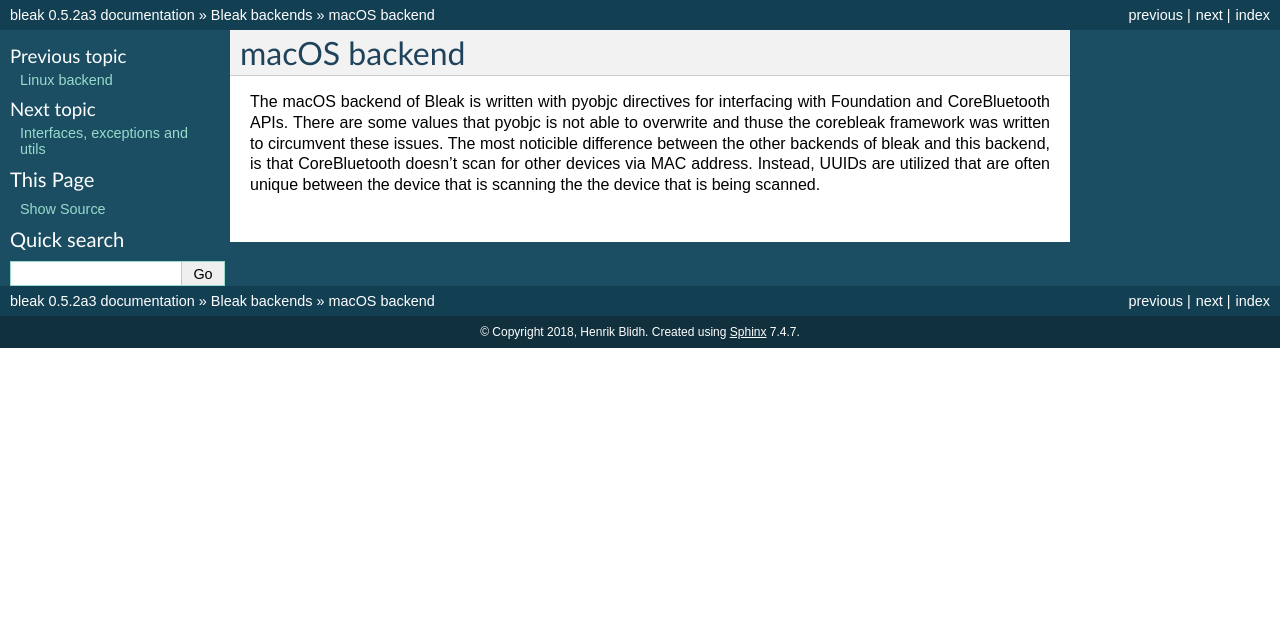
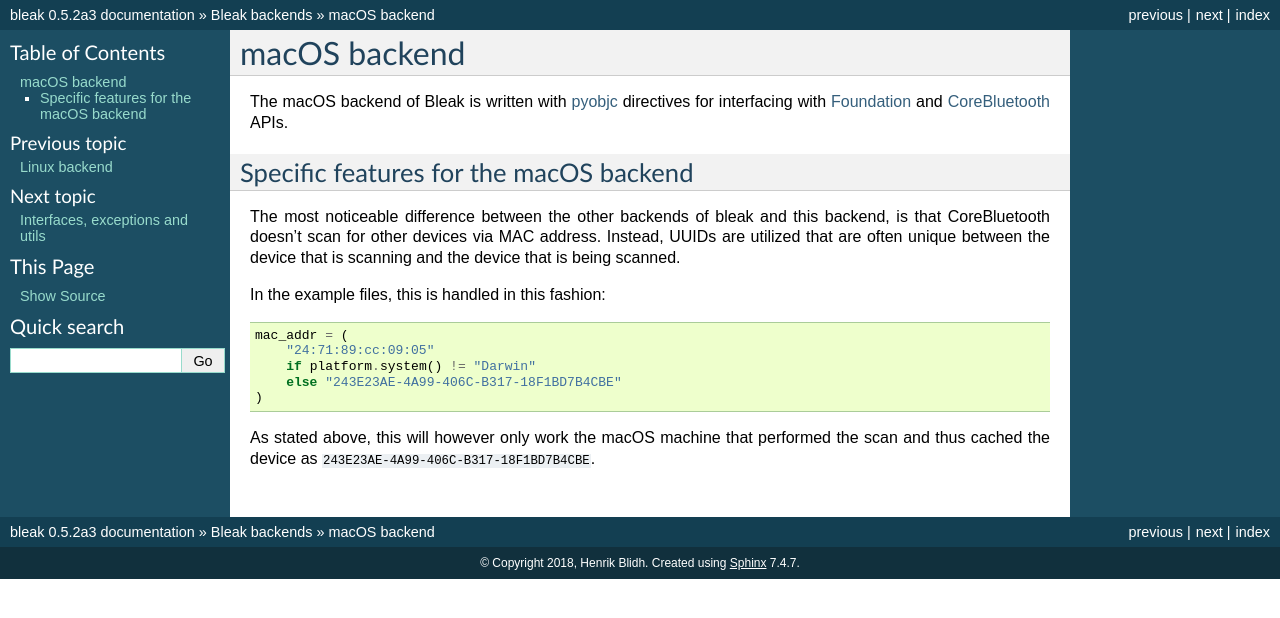
Before and after one commit to hbldh/bleak, a Sphinx documentation site: the page built from docs/backends/macos.rst, in a window 1280 px wide. Shown: the top 618 px of the page. Built offline with Sphinx 7.4.7, drawn with Linux system fonts in a browser that asks for light colours; the version number is read from the project's files by our own code.

Commit message:
Improved documentation on macOS differences.
Related to #140.

```diff
--- a/docs/backends/macos.rst
+++ b/docs/backends/macos.rst
@@ -1,10 +1,28 @@
 macOS backend
 =============
 
-The macOS backend of Bleak is written with pyobjc directives for interfacing
-with Foundation and CoreBluetooth APIs. There are some values that pyobjc is
-not able to overwrite and thuse the corebleak framework was written to
-circumvent these issues. The most noticible difference between the other
+The macOS backend of Bleak is written with
+`pyobjc <https://pyobjc.readthedocs.io/en/latest/>`_ directives for interfacing
+with `Foundation <https://pyobjc.readthedocs.io/en/latest/apinotes/Foundation.html>`_
+and `CoreBluetooth <https://pyobjc.readthedocs.io/en/latest/apinotes/CoreBluetooth.html>`_ APIs.
+
+Specific features for the macOS backend
+---------------------------------------
+
+The most noticeable difference between the other
 backends of bleak and this backend, is that CoreBluetooth doesn't scan for
 other devices via MAC address. Instead, UUIDs are utilized that are often
-unique between the device that is scanning the the device that is being scanned.
+unique between the device that is scanning and the device that is being scanned.
+
+In the example files, this is handled in this fashion:
+
+.. code-block:: python
+
+    mac_addr = (
+        "24:71:89:cc:09:05"
+        if platform.system() != "Darwin"
+        else "243E23AE-4A99-406C-B317-18F1BD7B4CBE"
+    )
+
+As stated above, this will however only work the macOS machine that performed
+the scan and thus cached the device as ``243E23AE-4A99-406C-B317-18F1BD7B4CBE``.
```
